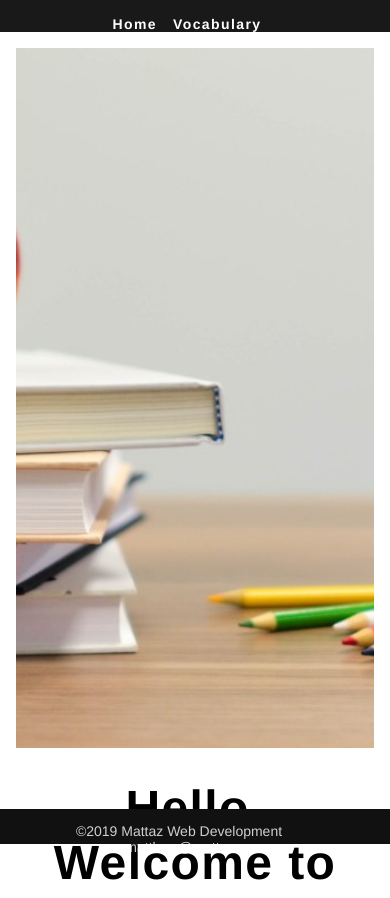
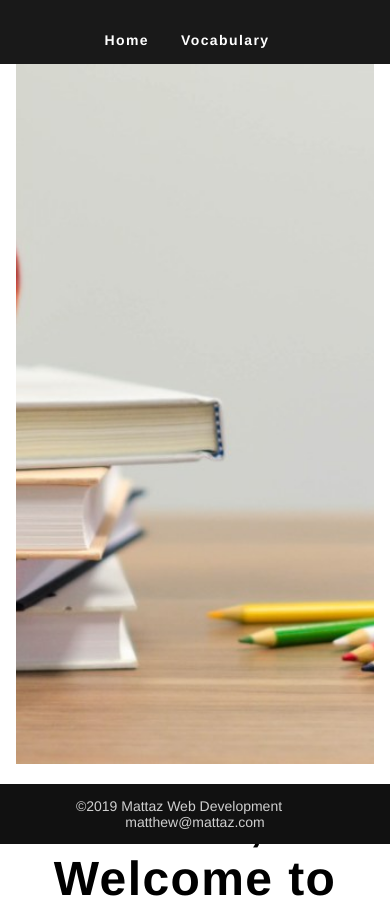
Before and after one commit to Cipher-Coder/homework_site, a Vue app: page / in a window 390 px wide. Shown: the top 898 px of the page. Built offline with nearby package versions, Linux system fonts and the light colour scheme; the HTML template or start-up script is replaced by a standard one.

Commit message:
working footer | fixed header | mobile view was messed up

```diff
--- a/src/components/Bottom.vue
+++ b/src/components/Bottom.vue
@@ -1,9 +1,11 @@
 <template>
   <footer class="bg-near-black white-80 ph4 w-100">
-    <p class="f6">
-      <span class="dib mr4 mr5-ns">©2019 Mattaz Web Development</span>
-      <a class="link white-80 hover-green" href="mailto:matthew@mattaz.com">matthew@mattaz.com</a>
-    </p>
+    <div class="content">
+      <p class="f6">
+        <span class="dib mr4 mr5-ns">©2019 Mattaz Web Development</span>
+        <a class="link white-80 hover-green" href="mailto:matthew@mattaz.com">matthew@mattaz.com</a>
+      </p>
+    </div>
   </footer>
 </template>
 
@@ -13,12 +15,12 @@ export default {
 };
 </script>
 
-<style scoped>
+<style>
 footer {
   position: fixed;
   left: 0;
-  height: 35px;
   width: 100%;
   bottom: 0;
+  right: 0;
 }
 </style>
--- a/src/components/Head.vue
+++ b/src/components/Head.vue
@@ -1,8 +1,8 @@
 <template>
-  <header class="bg-black-90 no-underline w-100 ph3 pv3 pv4-ns ph4-m ph5-l">
+  <header class="bg-black-90 no-underline w-100 ph3 pv4 pv4-ns ph4-m ph5-l">
     <nav class="f6 fw6 no-underline tracked">
-      <router-link class="link dim white dib mr3 hover-green" v-bind:to="'/'">Home</router-link>
-      <router-link class="link dim white dib mr3 hover-green" v-bind:to="'/about'">Vocabulary</router-link>
+      <router-link class="link dim ph2 white dib mr3 hover-green" v-bind:to="'/'">Home</router-link>
+      <router-link class="link dim ph2 white dib mr3 hover-green" v-bind:to="'/about'">Vocabulary</router-link>
       <router-view></router-view>
     </nav>
   </header>
--- a/src/components/HelloWorld.vue
+++ b/src/components/HelloWorld.vue
@@ -149,6 +149,7 @@ export default {
 <style scoped>
 .hello {
   padding-top: 16px;
+  height: 100vh;
 }
 
 h3 {
```
